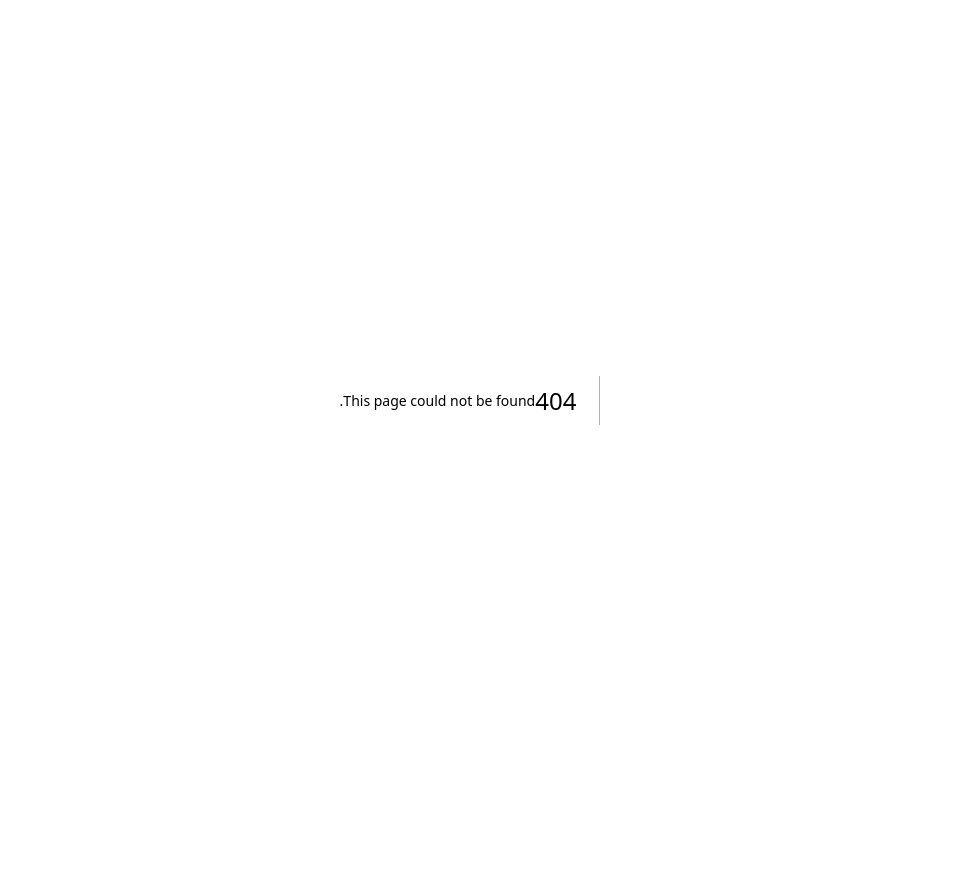
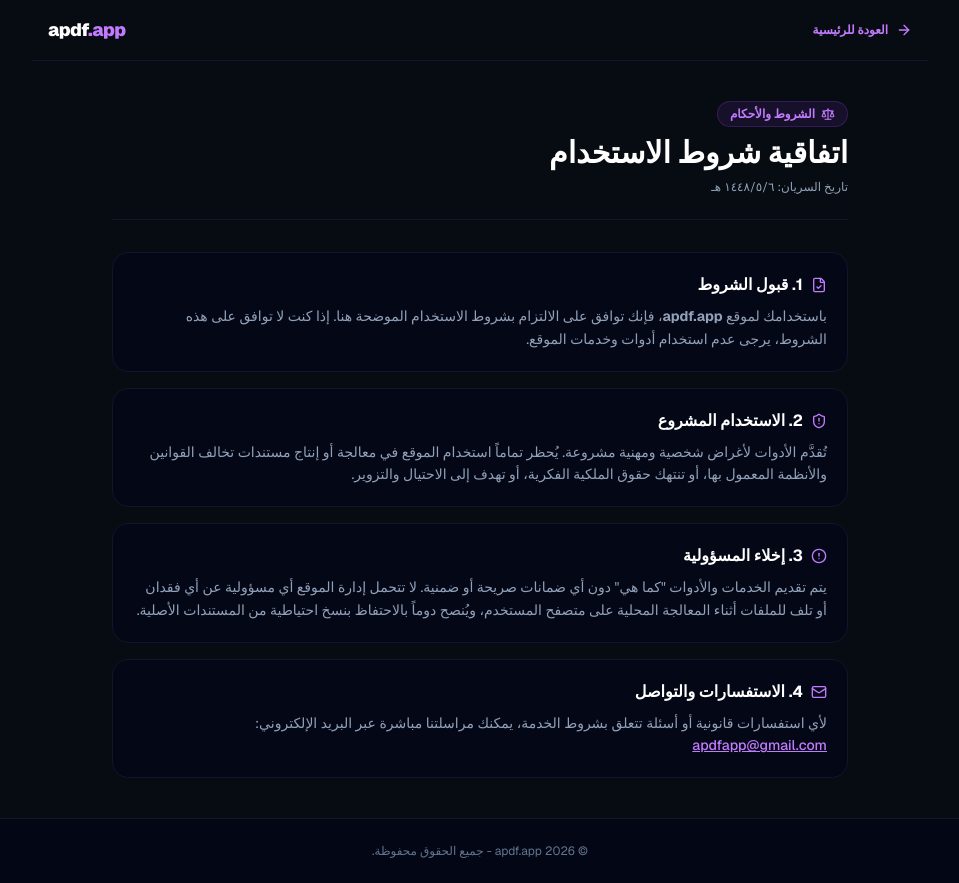
Before and after one commit to Domnyon/apdf-app, a Next.js app: page /terms in a window 1280 px wide. Before the commit this address had no page. Shown: the whole page, without its empty margins (160-1119 px from the left). Before the commit the page ends 800 px from the top, so only its background shows below. Built offline with nearby package versions, Linux system fonts and the light colour scheme.

Commit message:
Create page.tsx

```diff
--- /dev/null
+++ b/src/app/terms/page.tsx
@@ -0,0 +1,74 @@
+"use client";
+
+import React from "react";
+import Link from "next/link";
+import { ArrowRight, FileCheck, AlertCircle, ShieldAlert, Scale, Mail } from "lucide-react";
+
+export default function TermsPage() {
+  return (
+    <div className="min-h-screen bg-[#070b12] text-slate-100 font-sans relative flex flex-col justify-between" dir="rtl">
+      {/* Header */}
+      <header className="max-w-4xl mx-auto w-full px-4 py-4 flex items-center justify-between border-b border-slate-900">
+        <Link href="/" className="flex items-center gap-2 text-xs font-semibold text-purple-400 hover:text-purple-300 transition-colors">
+          <ArrowRight className="w-4 h-4" /> العودة للرئيسية
+        </Link>
+        <span className="font-black text-lg tracking-tight text-white">apdf<span className="text-purple-400">.app</span></span>
+      </header>
+
+      {/* Main Content */}
+      <main className="max-w-3xl mx-auto px-4 py-10 space-y-8 flex-1 w-full">
+        <div className="space-y-2 border-b border-slate-900 pb-6">
+          <div className="inline-flex items-center gap-1.5 px-3 py-1 rounded-full bg-purple-500/10 border border-purple-500/20 text-purple-400 text-xs font-bold">
+            <Scale className="w-3.5 h-3.5" /> الشروط والأحكام
+          </div>
+          <h1 className="text-2xl sm:text-3xl font-black text-white">اتفاقية شروط الاستخدام</h1>
+          <p className="text-xs text-slate-400">تاريخ السريان: {new Date().toLocaleDateString("ar-SA")}</p>
+        </div>
+
+        <section className="space-y-4 text-xs sm:text-sm text-slate-300 leading-relaxed">
+          <div className="bg-slate-950/60 border border-slate-900 rounded-2xl p-5 space-y-2">
+            <h2 className="text-base font-bold text-white flex items-center gap-2">
+              <FileCheck className="w-4 h-4 text-purple-400" /> 1. قبول الشروط
+            </h2>
+            <p className="text-slate-400 text-xs sm:text-sm leading-relaxed">
+              باستخدامك لموقع <strong>apdf.app</strong>، فإنك توافق على الالتزام بشروط الاستخدام الموضحة هنا. إذا كنت لا توافق على هذه الشروط، يرجى عدم استخدام أدوات وخدمات الموقع.
+            </p>
+          </div>
+
+          <div className="bg-slate-950/60 border border-slate-900 rounded-2xl p-5 space-y-2">
+            <h2 className="text-base font-bold text-white flex items-center gap-2">
+              <ShieldAlert className="w-4 h-4 text-purple-400" /> 2. الاستخدام المشروع
+            </h2>
+            <p className="text-slate-400 text-xs sm:text-sm leading-relaxed">
+              تُقدَّم الأدوات لأغراض شخصية ومهنية مشروعة. يُحظر تماماً استخدام الموقع في معالجة أو إنتاج مستندات تخالف القوانين والأنظمة المعمول بها، أو تنتهك حقوق الملكية الفكرية، أو تهدف إلى الاحتيال والتزوير.
+            </p>
+          </div>
+
+          <div className="bg-slate-950/60 border border-slate-900 rounded-2xl p-5 space-y-2">
+            <h2 className="text-base font-bold text-white flex items-center gap-2">
+              <AlertCircle className="w-4 h-4 text-purple-400" /> 3. إخلاء المسؤولية
+            </h2>
+            <p className="text-slate-400 text-xs sm:text-sm leading-relaxed">
+              يتم تقديم الخدمات والأدوات "كما هي" دون أي ضمانات صريحة أو ضمنية. لا تتحمل إدارة الموقع أي مسؤولية عن أي فقدان أو تلف للملفات أثناء المعالجة المحلية على متصفح المستخدم، ويُنصح دوماً بالاحتفاظ بنسخ احتياطية من المستندات الأصلية.
+            </p>
+          </div>
+
+          <div className="bg-slate-950/60 border border-slate-900 rounded-2xl p-5 space-y-2">
+            <h2 className="text-base font-bold text-white flex items-center gap-2">
+              <Mail className="w-4 h-4 text-purple-400" /> 4. الاستفسارات والتواصل
+            </h2>
+            <p className="text-slate-400 text-xs sm:text-sm leading-relaxed">
+              لأي استفسارات قانونية أو أسئلة تتعلق بشروط الخدمة، يمكنك مراسلتنا مباشرة عبر البريد الإلكتروني:{" "}
+              <a href="mailto:apdfapp@gmail.com" className="text-purple-400 underline font-medium">apdfapp@gmail.com</a>
+            </p>
+          </div>
+        </section>
+      </main>
+
+      {/* Footer */}
+      <footer className="border-t border-slate-900 py-6 bg-slate-950/70 text-center text-xs text-slate-500">
+        © {new Date().getFullYear()} apdf.app - جميع الحقوق محفوظة.
+      </footer>
+    </div>
+  );
+}
```
